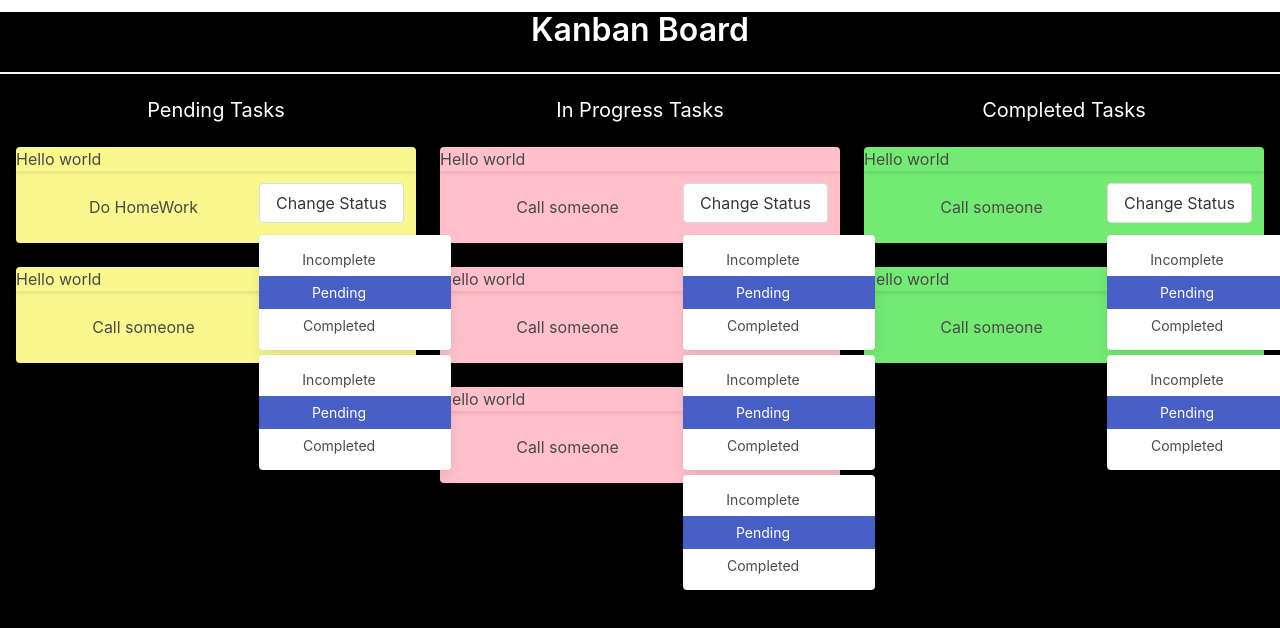
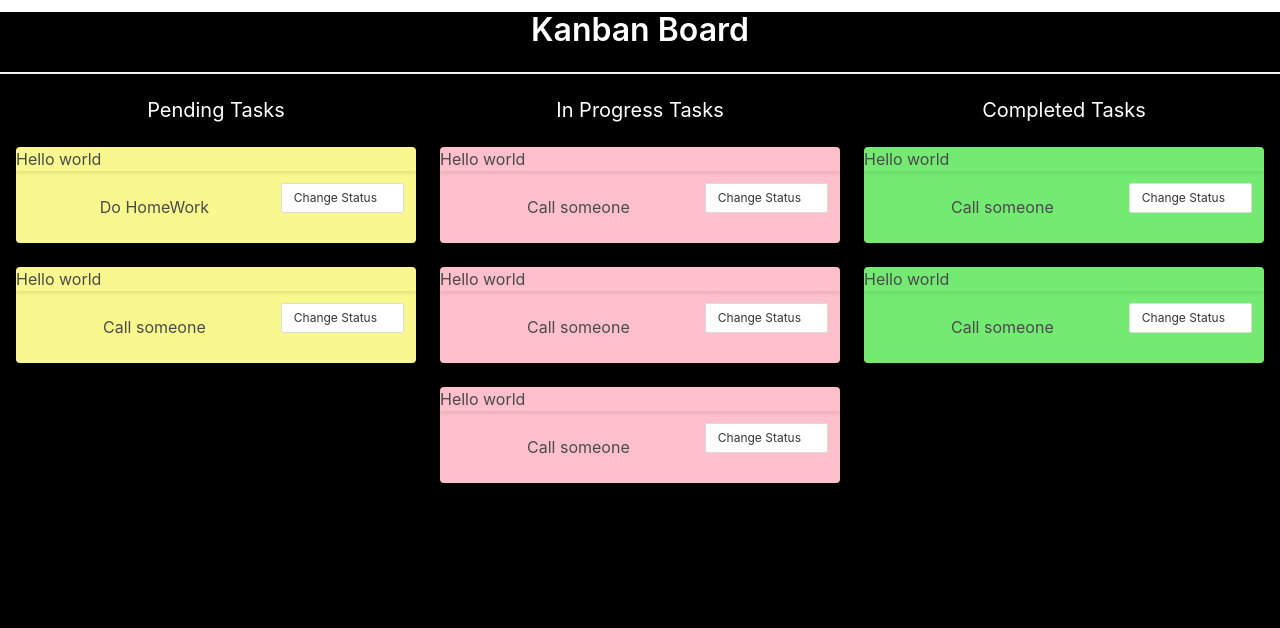
Before and after one commit to Ryand1234/kanban-board, an Angular app: page / in a window 1280 px wide. Shown: the top 628 px of the page. Built offline with nearby package versions, Linux system fonts and the light colour scheme.

Commit message:
fixed dropdown button

```diff
--- a/src/app/status-card/status-card.component.html
+++ b/src/app/status-card/status-card.component.html
@@ -7,10 +7,13 @@
             <div class="column">
                 {{ title }}
             </div>
-            <div class="dropdown is-active">
+            <div class="dropdown" [ngClass]="isActive ? 'is-active': ''">
                 <div class="dropdown-trigger">
-                    <button class="button" aria-haspopup="true" aria-controls="dropdown-menu">
+                    <button (click)="change()" class="button is-small" aria-haspopup="true" aria-controls="dropdown-menu">
                         <span>Change Status</span>
+                        <span class="icon is-small">
+                            <i class="fas fa-angle-down" aria-hidden="true"></i>
+                        </span>
                     </button>
                 </div>
                 <div class="dropdown-menu" id="dropdown-menu" role="menu">
--- a/src/app/status-card/status-card.component.ts
+++ b/src/app/status-card/status-card.component.ts
@@ -1,30 +1,25 @@
-import { Component, Input, OnInit, ElementRef, ViewChild, AfterViewInit } from '@angular/core';
+import { Component, Input, OnInit } from '@angular/core';
 
 @Component({
   selector: 'app-status-card',
   templateUrl: './status-card.component.html',
   styleUrls: ['./status-card.component.css']
 })
-export class StatusCardComponent implements OnInit, AfterViewInit {
+export class StatusCardComponent implements OnInit {
   // status: string = ""
-  @ViewChild('.dropdown') dropdown: ElementRef;
   @Input() status: String;
   @Input() title: String;
   statusClass: String = 'pending'
   constructor() { }
-
+  isActive: Boolean = false
   ngOnInit(): void {
     console.log(this.status)
     this.statusClass = this.status;
+
   }
 
-  ngAfterViewInit() {
-    console.log(this.dropdown)
+  change() {
+    this.isActive = !this.isActive
   }
 
-  // dropdown: any = document.getElementById('.dropdown')
-  // this.dropdown.addEventListener('click', (e) => {
-  //   e.stopPropagation();
-  //   this.dropdown.classList.toggle('is-active');
-  // })
 }
```
